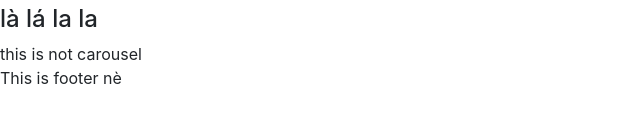
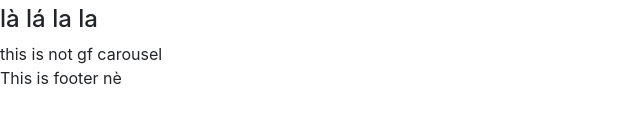
Before and after one commit to phandinhhai123/fe53e, a plain HTML site: page DEMO-GIT/index.html in a window 1280 px wide. Shown: the part 163-286 px from the top of the page, 0-640 px from the left. Drawn offline with nearby package versions, Linux system fonts and the light colour scheme.

Commit message:
update code

```diff
--- a/DEMO-GIT/index.html
+++ b/DEMO-GIT/index.html
@@ -17,7 +17,7 @@
       <h2>Test Push</h2>
       <h3>Gút chóp ờ mây zing</h3>
       <h4>là lá la la</h4>
-      <section class="carousel">this is not carousel</section>
+      <section class="carousel">this is not gf carousel</section>
       <footer>
           This is footer nè
       </footer>
```
